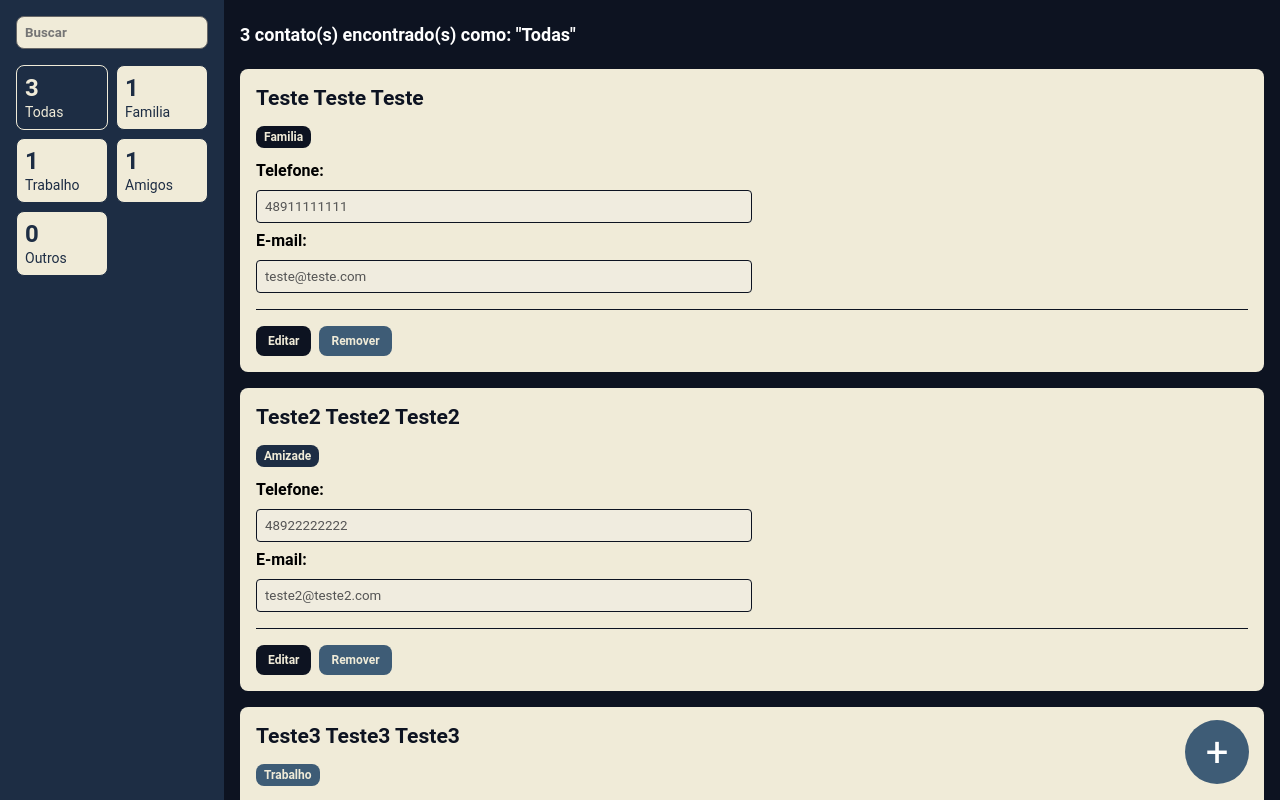
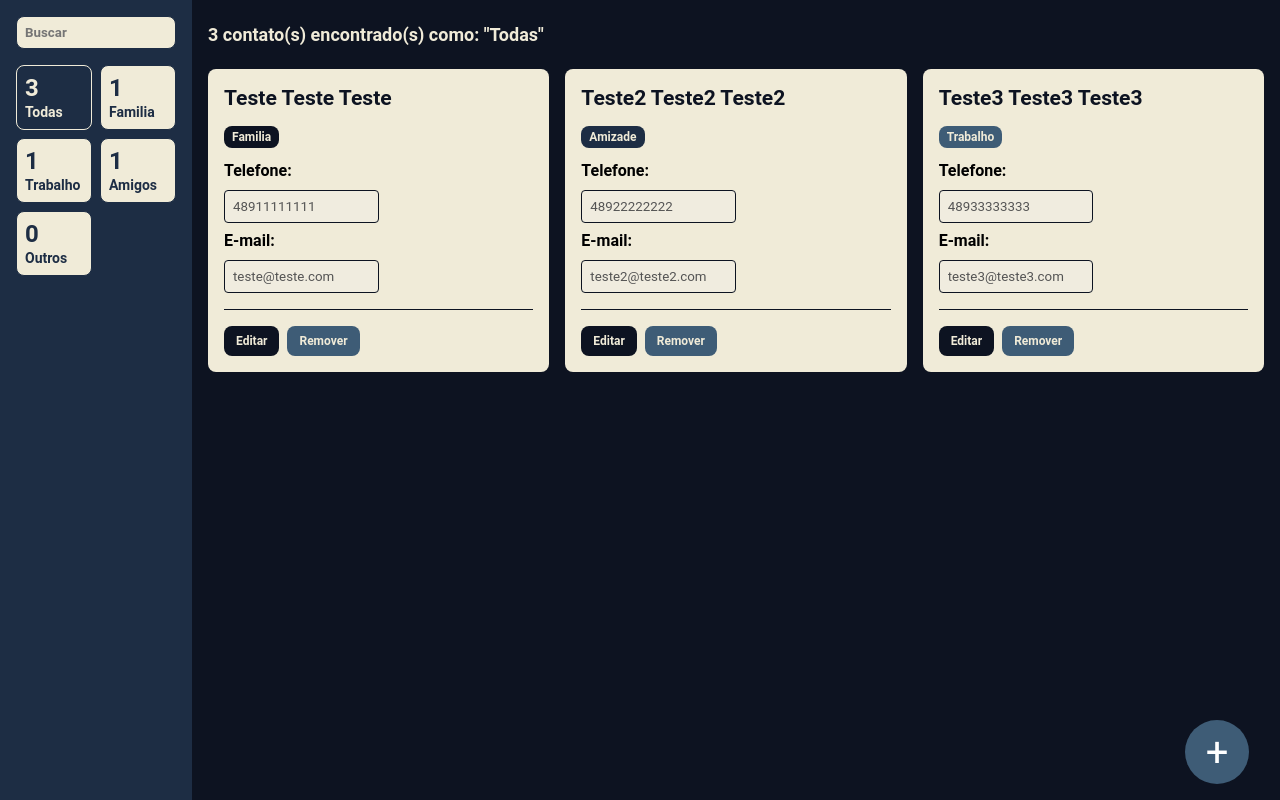
Before and after one commit to bcadore/conecta-plus-app, a React (Create React App) app: page / in a window 1280 px wide. Built offline with nearby package versions, Linux system fonts and the light colour scheme.

Commit message:
Alterado estilos do projeto.

```diff
--- a/src/components/ContatoComponent/styles.ts
+++ b/src/components/ContatoComponent/styles.ts
@@ -2,6 +2,7 @@ import styled from 'styled-components';
 import variaveis from '../../styles/variaveis';
 
 import * as enums from '../../utils/enums/EnumContatos';
+import { CardButton } from '../../styles';
 
 type TagProps = {
   tagContato: enums.TagEnum;
@@ -9,19 +10,22 @@ type TagProps = {
 
 function retornaCorDeFundo(props: TagProps): string {
   if ('tagContato' in props) {
-    if (props.tagContato === enums.TagEnum.FAMILIA) return variaveis.richBlackColor;
-    if (props.tagContato === enums.TagEnum.AMIZADE) return variaveis.prussianBlueColor;
-    if (props.tagContato === enums.TagEnum.TRABALHO) return variaveis.paynesGrayColor;
-    return '#CCC';
+    if (props.tagContato === enums.TagEnum.FAMILIA)
+      return variaveis.richBlackColor;
+    if (props.tagContato === enums.TagEnum.AMIZADE)
+      return variaveis.prussianBlueColor;
+    if (props.tagContato === enums.TagEnum.TRABALHO)
+      return variaveis.paynesGrayColor;
+    return variaveis.silverLakeColor;
   }
 
-  return '#CCC';
+  return variaveis.silverLakeColor;
 }
 
 export const Card = styled.div`
-  margin-bottom: 16px;
+  width: 100%;
   padding: 16px;
-  background-color: #f0ebd8;
+  background-color: ${variaveis.eggShellColor};
   border-radius: 8px;
 `;
 
@@ -29,7 +33,7 @@ export const CardTitle = styled.h3`
   margin-bottom: 16px;
   font-size: 18px;
   font-weight: bold;
-  color: #0d1321;
+  color: ${variaveis.richBlackColor};
 `;
 
 export const Tag = styled.span<TagProps>`
@@ -55,26 +59,14 @@ export const CardForm = styled.form`
   input {
     width: 50%;
     padding: 8px;
-    border: 1px solid #0d1321;
+    border: 1px solid ${variaveis.richBlackColor};
     border-radius: 4px;
   }
 `;
 
 export const CardAction = styled.div`
-  border-top: 1px solid #0d1321;
+  border-top: 1px solid ${variaveis.richBlackColor};
   padding-top: 16px;
-`;
-
-export const CardButton = styled.button`
-  margin-right: 8px;
-  padding: 8px 12px;
-  font-weight: bold;
-  font-size: 12px;
-  color: #f0ebd8;
-  background-color: #0d1321;
-  border: none;
-  border-radius: 8px;
-  cursor: pointer;
 `;
 
 export const CancelCardButton = styled(CardButton)`
--- a/src/components/FiltroComponent/styles.ts
+++ b/src/components/FiltroComponent/styles.ts
@@ -1,4 +1,5 @@
 import styled from 'styled-components';
+import variaveis from '../../styles/variaveis';
 
 type Props = {
   ativo: boolean;
@@ -6,10 +7,14 @@ type Props = {
 
 export const Card = styled.div<Props>`
   padding: 8px;
-  border: 1px solid ${(props) => (props.ativo ? '#F0EBD8' : '#1D2D44')};
+  border: 1px solid
+    ${(props) =>
+      props.ativo ? variaveis.eggShellColor : variaveis.prussianBlueColor};
   border-radius: 8px;
-  background-color: ${(props) => (props.ativo ? '#1D2D44' : '#F0EBD8')};
-  color: ${(props) => (props.ativo ? '#F0EBD8' : '#1D2D44')};
+  background-color: ${(props) =>
+    props.ativo ? 'none' : variaveis.eggShellColor};
+  color: ${(props) =>
+    props.ativo ? variaveis.eggShellColor : variaveis.prussianBlueColor};
   cursor: pointer;
 `;
 
@@ -21,4 +26,5 @@ export const Contador = styled.span`
 
 export const Label = styled.span`
   font-size: 14px;
+  font-weight: bold;
 `;
--- a/src/containers/AsideContainer/index.tsx
+++ b/src/containers/AsideContainer/index.tsx
@@ -1,18 +1,26 @@
 import { useDispatch, useSelector } from 'react-redux';
 import FiltroComponent from '../../components/FiltroComponent';
 import * as S from './styles';
-import { BarraDeBusca } from '../../styles/index';
+import { BarraDeBusca, CardButton } from '../../styles/index';
 import { RootReducer } from '../../store';
 import { alteraTermo } from '../../store/reducers/filtros';
 import * as enums from '../../utils/enums/EnumContatos';
+import { useNavigate } from 'react-router-dom';
 
-const AsideContainer = () => {
+type Props = {
+  exibeFiltros: boolean;
+};
+
+const AsideContainer = ({ exibeFiltros }: Props) => {
   const dispatch = useDispatch();
+  const navigate = useNavigate();
   const { termo } = useSelector((state: RootReducer) => state.filtro);
 
   return (
     <S.Aside>
       <div>
+        {exibeFiltros ? (
+          <>
             <BarraDeBusca
               type="text"
               name=""
@@ -44,6 +52,10 @@ const AsideContainer = () => {
                 legenda="Outros"
               />
             </S.Filtros>
+          </>
+        ) : (
+          <CardButton onClick={() => navigate('/')}>Página Inicial</CardButton>
+        )}
       </div>
     </S.Aside>
   );
--- a/src/containers/AsideContainer/styles.ts
+++ b/src/containers/AsideContainer/styles.ts
@@ -1,9 +1,10 @@
 import styled from 'styled-components';
+import variaveis from '../../styles/variaveis';
 
 export const Aside = styled.aside`
   height: 100vh;
   padding: 16px;
-  background-color: #1d2d44;
+  background-color: ${variaveis.prussianBlueColor};
 `;
 
 export const Filtros = styled.div`
--- a/src/containers/ContactsListContainer/index.tsx
+++ b/src/containers/ContactsListContainer/index.tsx
@@ -1,6 +1,7 @@
 import { useSelector } from 'react-redux';
 import ContatoComponent from '../../components/ContatoComponent';
 import * as S from '../../styles';
+import { CardsList } from './styles';
 import { RootReducer } from '../../store';
 
 const ContactsListContainer = () => {
@@ -49,7 +50,7 @@ const ContactsListContainer = () => {
   return (
     <S.MainContainer>
       <S.PageTitle as={'p'}>{mensagem}</S.PageTitle>
-      <ul>
+      <CardsList>
         {contatos.map((c) => (
           <li key={c.nomeContato}>
             <ContatoComponent
@@ -61,7 +62,7 @@ const ContactsListContainer = () => {
             />
           </li>
         ))}
-      </ul>
+      </CardsList>
     </S.MainContainer>
   );
 };
--- /dev/null
+++ b/src/containers/ContactsListContainer/styles.ts
@@ -0,0 +1,22 @@
+import styled from 'styled-components';
+
+export const CardsList = styled.ul`
+  list-style: none;
+  padding: 0;
+  margin: 0;
+
+  display: grid;
+  grid-template-columns: repeat(3, minmax(0, 1fr));
+  gap: 16px;
+
+  > li {
+    display: block;
+  }
+
+  @media (max-width: 1024px) {
+    grid-template-columns: repeat(2, minmax(0, 1fr));
+  }
+  @media (max-width: 640px) {
+    grid-template-columns: 1fr;
+  }
+`;
--- a/src/containers/FormContainer/index.tsx
+++ b/src/containers/FormContainer/index.tsx
@@ -5,24 +5,28 @@ import { useNavigate } from 'react-router-dom';
 import { PageTitle, MainContainer, BarraDeBusca } from '../../styles/index';
 import * as S from './styles';
 import * as enums from '../../utils/enums/EnumContatos';
-import Contato from '../../models/Contato';
 import { cadastrar } from '../../store/reducers/contatos';
 
 const FormContainer = () => {
   const dispatch = useDispatch();
   const navigate = useNavigate();
 
-  const [nome, setNome] = useState('');
-  const [telefone, setTelefone] = useState('');
-  const [email, setEmail] = useState('');
-  const [tag, setTag] = useState(enums.TagEnum.OUTRO);
+  const [nomeContato, setNomeContato] = useState('');
+  const [phoneContato, setPhoneContato] = useState('');
+  const [emailContato, setEmailContato] = useState('');
+  const [tagContato, setTagContato] = useState(enums.TagEnum.OUTRO);
 
   const cadastrarContato = (evento: FormEvent) => {
     evento.preventDefault();
 
-    const adicionarCadastro = new Contato(nome, tag, telefone, email, 9);
-
-    dispatch(cadastrar(adicionarCadastro));
+    dispatch(
+      cadastrar({
+        nomeContato,
+        tagContato,
+        phoneContato,
+        emailContato,
+      })
+    );
     navigate('/');
   };
 
@@ -33,8 +37,8 @@ const FormContainer = () => {
         <S.FormLabel htmlFor="NomeContato">Nome:</S.FormLabel>
         <BarraDeBusca
           type="text"
-          value={nome}
-          onChange={(evento) => setNome(evento.target.value)}
+          value={nomeContato}
+          onChange={(evento) => setNomeContato(evento.target.value)}
           id="NomeContato"
           name="NomeContato"
           placeholder="Informe o nome do contato"
@@ -43,8 +47,8 @@ const FormContainer = () => {
         <S.FormLabel htmlFor="TelContato">Telefone:</S.FormLabel>
         <BarraDeBusca
           type="tel"
-          value={telefone}
-          onChange={(evento) => setTelefone(evento.target.value)}
+          value={phoneContato}
+          onChange={(evento) => setPhoneContato(evento.target.value)}
           id="TelContato"
           name="TelContato"
           placeholder="Informe o telefone do contato"
@@ -53,8 +57,8 @@ const FormContainer = () => {
         <S.FormLabel htmlFor="EmailContato">Email:</S.FormLabel>
         <BarraDeBusca
           type="email"
-          value={email}
-          onChange={(evento) => setEmail(evento.target.value)}
+          value={emailContato}
+          onChange={(evento) => setEmailContato(evento.target.value)}
           id="EmailContato"
           name="EmailContato"
           placeholder="Informe o email do contato"
@@ -70,7 +74,7 @@ const FormContainer = () => {
                 name="tagContato"
                 id={tagContato}
                 onChange={(evento) =>
-                  setTag(evento.target.value as enums.TagEnum)
+                  setTagContato(evento.target.value as enums.TagEnum)
                 }
                 defaultChecked={tagContato === enums.TagEnum.OUTRO}
               />
--- a/src/pages/CadastaContato/index.tsx
+++ b/src/pages/CadastaContato/index.tsx
@@ -3,8 +3,7 @@ import FormContainer from '../../containers/FormContainer';
 
 const CadastraContato = () => (
   <>
-    <AsideContainer />
-
+    <AsideContainer exibeFiltros={false} />
     <FormContainer />
   </>
 );
--- a/src/pages/Home/index.tsx
+++ b/src/pages/Home/index.tsx
@@ -5,7 +5,7 @@ import ContactsListContainer from '../../containers/ContactsListContainer';
 const Home = () => {
   return (
     <>
-      <AsideContainer />
+      <AsideContainer exibeFiltros={true} />
       <ContactsListContainer />
       <BotaoAddContato />
     </>
--- a/src/store/reducers/contatos.ts
+++ b/src/store/reducers/contatos.ts
@@ -50,7 +50,7 @@ const contatoSlice = createSlice({
         state.itens[tarefaIndex] = action.payload;
       }
     },
-    cadastrar: (state, action: PayloadAction<Contato>) => {
+    cadastrar: (state, action: PayloadAction<Omit<Contato, 'id'>>) => {
       const contatoExiste = state.itens.find(
         (contato) =>
           contato.nomeContato.toLocaleLowerCase() ===
@@ -60,7 +60,12 @@ const contatoSlice = createSlice({
       if (contatoExiste) {
         alert('já existe um contato cadastrado com este nome.');
       } else {
-        state.itens.push(action.payload);
+        const ultimoContato = state.itens[state.itens.length - 1];
+        const contatoNovo = {
+          ...action.payload,
+          id: ultimoContato ? ultimoContato.id + 1 : 1,
+        };
+        state.itens.push(contatoNovo);
       }
     },
   },
--- a/src/styles/index.ts
+++ b/src/styles/index.ts
@@ -1,4 +1,5 @@
 import styled, { createGlobalStyle } from 'styled-components';
+import variaveis from './variaveis';
 
 const EstiloGlobal = createGlobalStyle`
     * {
@@ -12,14 +13,21 @@ const EstiloGlobal = createGlobalStyle`
 
 export const AsideContainer = styled.div`
   display: grid;
-  grid-template-columns: 224px auto;
+  grid-template-columns: 15% auto;
+  min-width: 200px;
+  height: 100vh;
+
+  @media (max-width: 768px) {
+    grid-template-columns: 1fr;
+    grid-template-rows: auto auto;
+    height: auto;
+  }
 `;
 
 export const MainContainer = styled.div`
-  height: 100vh;
   padding: 0 16px;
-  overflow-y: scroll;
-  background-color: #0d1321;
+  overflow-y: auto;
+  background-color: ${variaveis.richBlackColor};
 `;
 
 export const PageTitle = styled.h2`
@@ -28,17 +36,29 @@ export const PageTitle = styled.h2`
   margin-bottom: 24px;
   font-size: 18px;
   font-weight: bold;
-  color: #FFF;
-`
+  color: ${variaveis.eggShellColor};
+`;
 
 export const BarraDeBusca = styled.input`
   width: 100%;
   padding: 8px;
   font-weight: bold;
-  color: #666666;
-  background-color: #f0ebd8;
-  border: 1px solid #666666;
+  color: ${variaveis.silverLakeColor};
+  background-color: ${variaveis.eggShellColor};
+  border: 1px solid ${variaveis.prussianBlueColor};
   border-radius: 8px;
 `;
 
+export const CardButton = styled.button`
+  margin-right: 8px;
+  padding: 8px 12px;
+  font-weight: bold;
+  font-size: 12px;
+  color: #f0ebd8;
+  background-color: ${variaveis.richBlackColor};
+  border: none;
+  border-radius: 8px;
+  cursor: pointer;
+`;
+
 export default EstiloGlobal;
```
Also changed, not shown: src/components/ContatoComponent/index.tsx (+4 -6 lines). Lines whose indentation alone changed are shown as unchanged.
